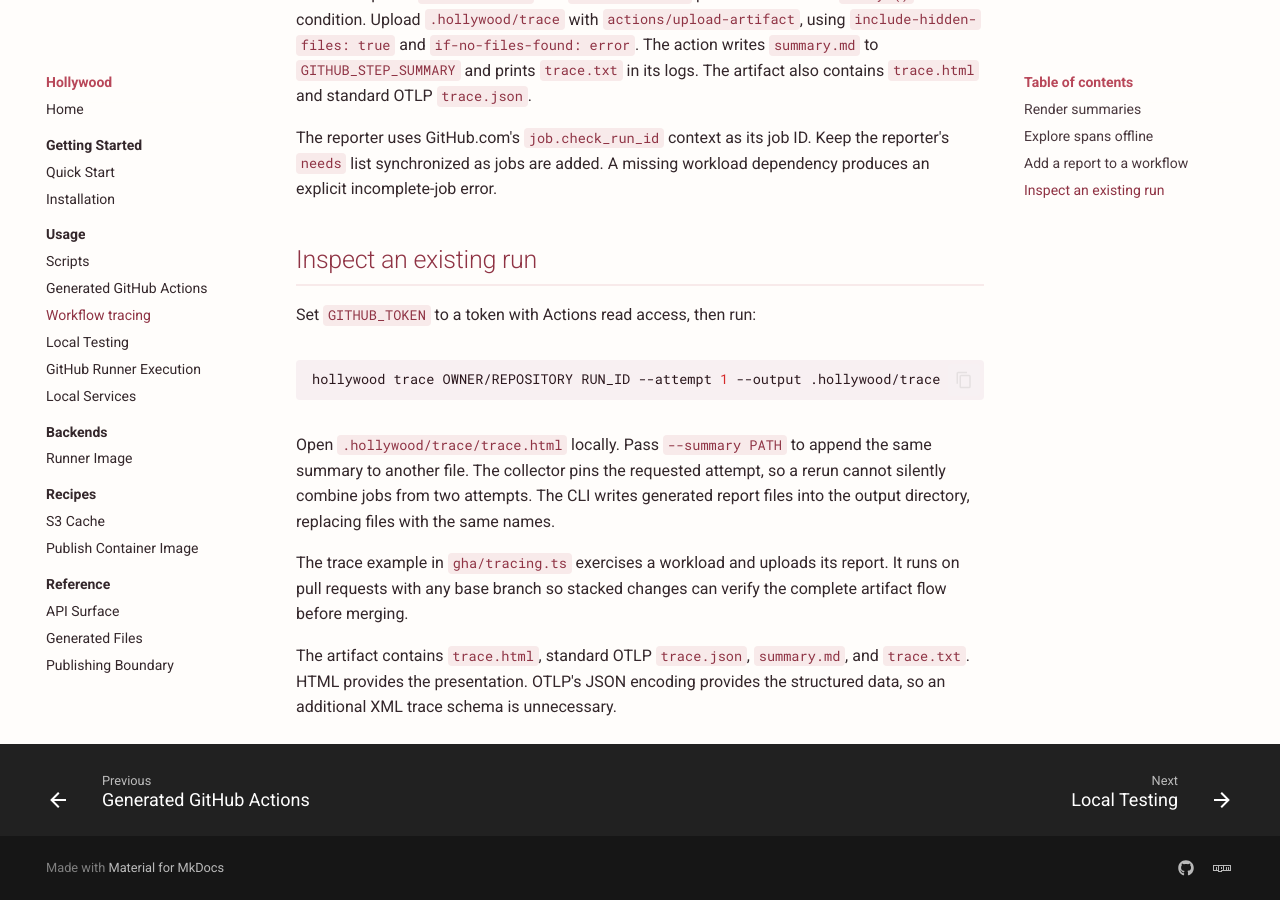
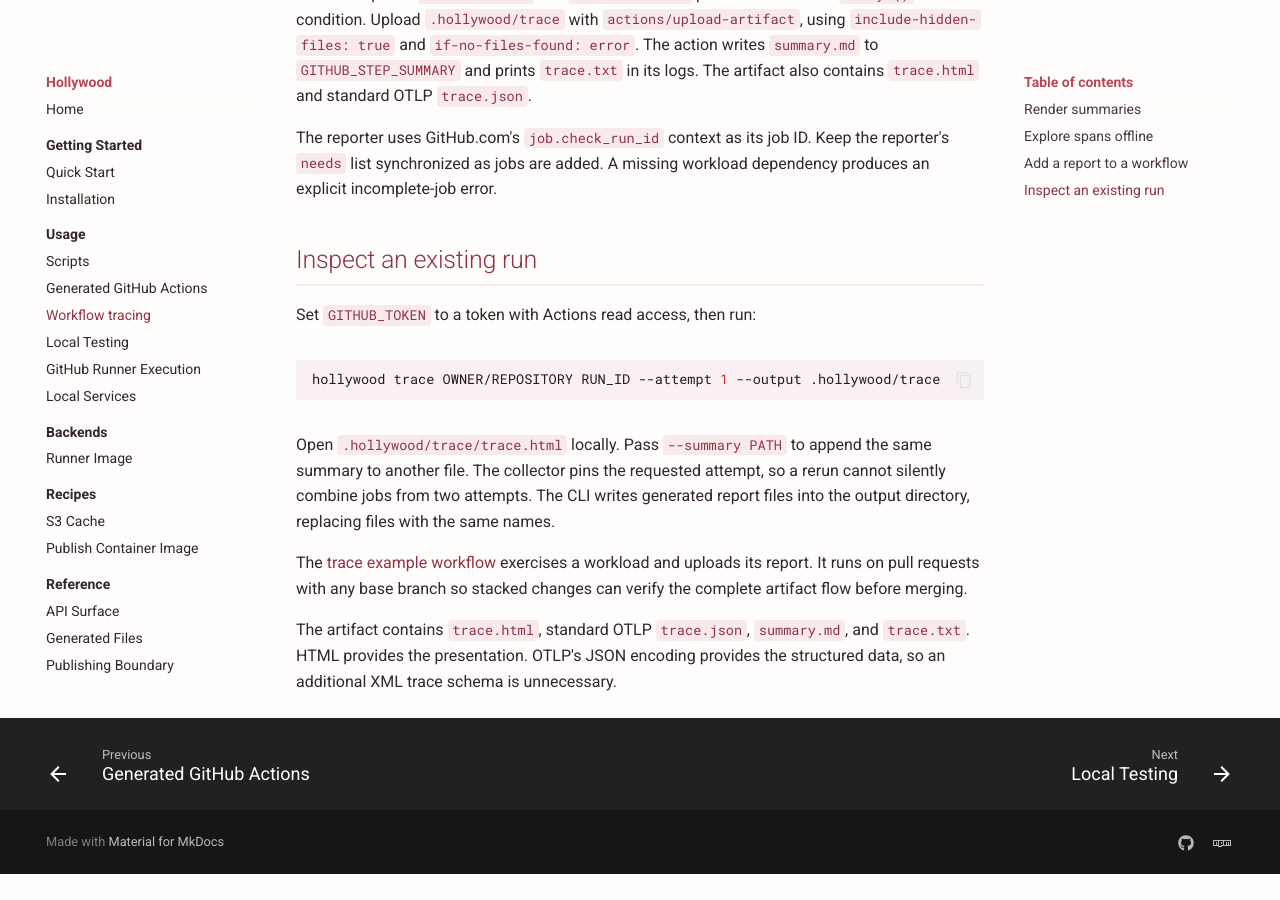
Before and after one commit to dedalus-labs/hollywood, an MkDocs documentation site: the page built from docs/usage/tracing.md, in a window 1280 px wide and 900 px high, scrolled down 2724 px. Built offline with MkDocs 1.6.1 and Material for MkDocs 9.7.7, drawn with Linux system fonts in a browser that asks for light colours; comment, search, counter and statistics services are not loaded; after the commit the page ends 3598 px from its top, so only the background shows below that.

Commit message:
docs(tracing): pin the workflow example link
Signed-off-by: Windsor Nguyen <93564933+windsornguyen@users.noreply.github.com>

```diff
--- a/docs/usage/tracing.md
+++ b/docs/usage/tracing.md
@@ -136,7 +136,7 @@ rerun cannot silently combine jobs from two attempts. The CLI writes generated
 report files into the output directory, replacing files with the same names.
 
 
-The trace example in `gha/tracing.ts` exercises a workload and
+The [trace example workflow](https://github.com/dedalus-labs/hollywood/blob/8727688499dbfc5b1d34bffcfbb3b08b83ff67bf/gha/tracing.ts) exercises a workload and
 uploads its report. It runs on pull requests with any base branch so stacked
 changes can verify the complete artifact flow before merging.
 
```
